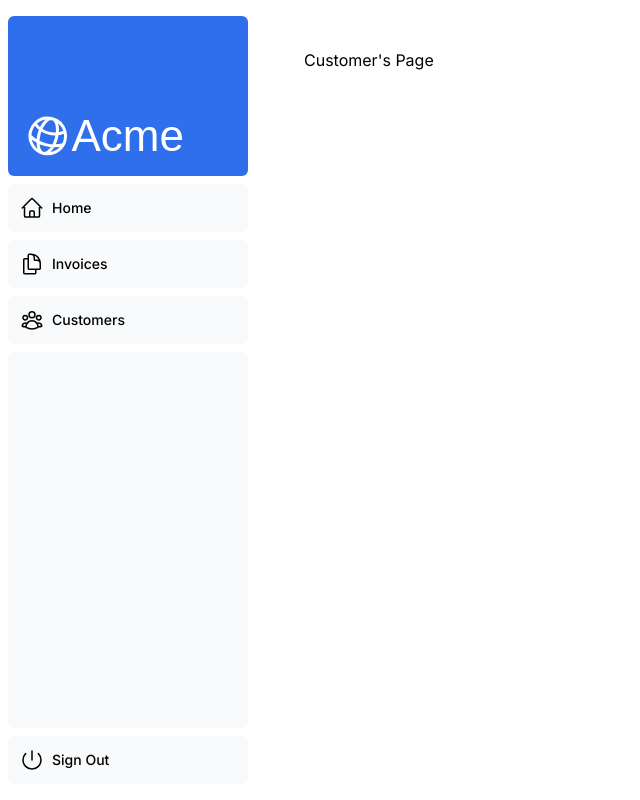
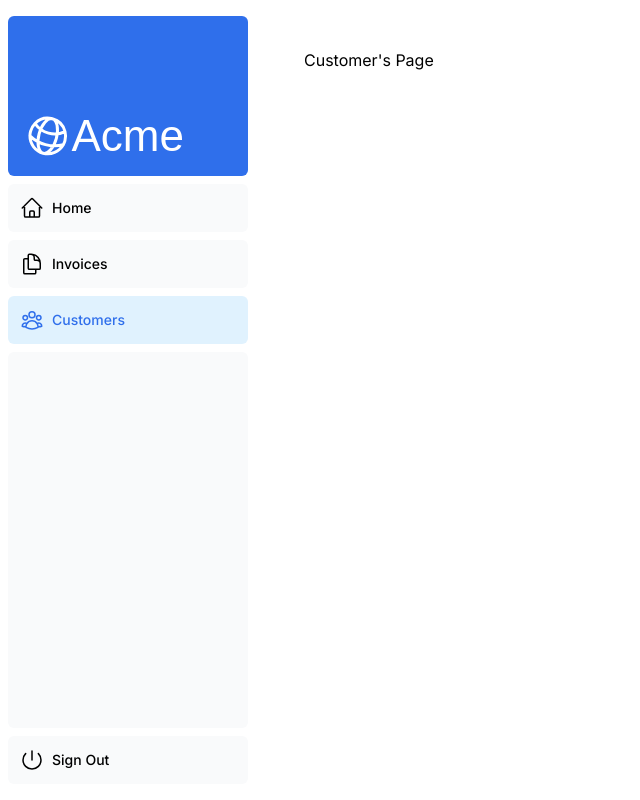
Before and after one commit to vespergo/reactstarter, a Next.js app: page /dashboard/customers in a window 1280 px wide. Shown: the whole page, without its empty margins (0-640 px from the left). Built offline with nearby package versions, Linux system fonts and the light colour scheme; a web font is replaced by a local one.

Commit message:
fixed linting errors

```diff
--- a/app/dashboard/customers/page.tsx
+++ b/app/dashboard/customers/page.tsx
@@ -1,3 +1,3 @@
 export default function Page() {
-    return <p>Customer's Page</p>;
+    return <p>Customer&apos;s Page</p>;
   }
--- a/app/ui/dashboard/nav-links.tsx
+++ b/app/ui/dashboard/nav-links.tsx
@@ -1,9 +1,12 @@
+'use client';
 import {
   UserGroupIcon,
   HomeIcon,
   DocumentDuplicateIcon,
 } from '@heroicons/react/24/outline';
-
+import Link from 'next/link';
+import { usePathname } from 'next/navigation';
+import clsx from 'clsx';
 // Map of links to display in the side navigation.
 // Depending on the size of the application, this would be stored in a database.
 const links = [
@@ -17,19 +20,25 @@
 ];
 
 export default function NavLinks() {
+  const pathname = usePathname();
   return (
     <>
       {links.map((link) => {
         const LinkIcon = link.icon;
         return (
-          <a
+          <Link
             key={link.name}
             href={link.href}
-            className="flex h-[48px] grow items-center justify-center gap-2 rounded-md bg-gray-50 p-3 text-sm font-medium hover:bg-sky-100 hover:text-blue-600 md:flex-none md:justify-start md:p-2 md:px-3"
+            className={clsx(
+              'flex h-[48px] grow items-center justify-center gap-2 rounded-md bg-gray-50 p-3 text-sm font-medium hover:bg-sky-100 hover:text-blue-600 md:flex-none md:justify-start md:p-2 md:px-3',
+              {
+                'bg-sky-100 text-blue-600': pathname === link.href,
+              },
+            )}
           >
             <LinkIcon className="w-6" />
             <p className="hidden md:block">{link.name}</p>
-          </a>
+          </Link>
         );
       })}
     </>
```
